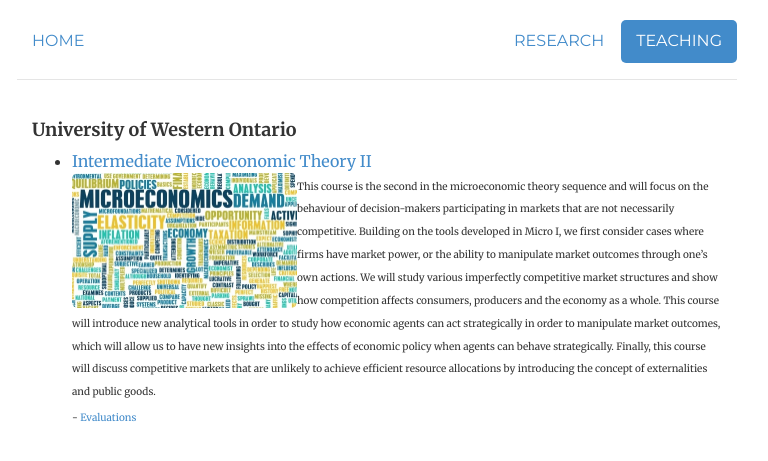
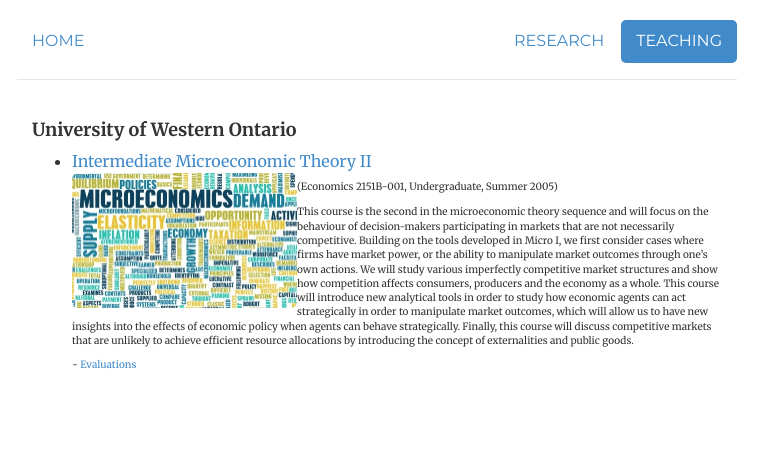
Before and after one commit to morihiroaki/morihiroaki.github.io, a Jekyll site: the page built from teaching.html, in a window 1280 px wide. Shown: the top 461 px of the page, without its empty margins (263-1031 px from the left). Built offline with Jekyll 4.4.1, drawn with Linux system fonts in a browser that asks for light colours.

Commit message:
Update teaching.html

```diff
--- a/teaching.html
+++ b/teaching.html
@@ -12,6 +12,7 @@ description:
 <div class="span-8">
       	<img  class="img-rounded" src="files/micro_image.jpg" height="135" width="225" style='float: left;'>
 </div>
+<p><font size="1">(Economics 2151B-001, Undergraduate, Summer 2005)  </p>
 <p><font size="1">This course is the second in the microeconomic theory sequence and will focus on the behaviour of
          decision-makers participating in markets that are not necessarily competitive. Building on the tools developed
          in Micro I, we first consider cases where firms have market power, or the ability to manipulate market outcomes
```
